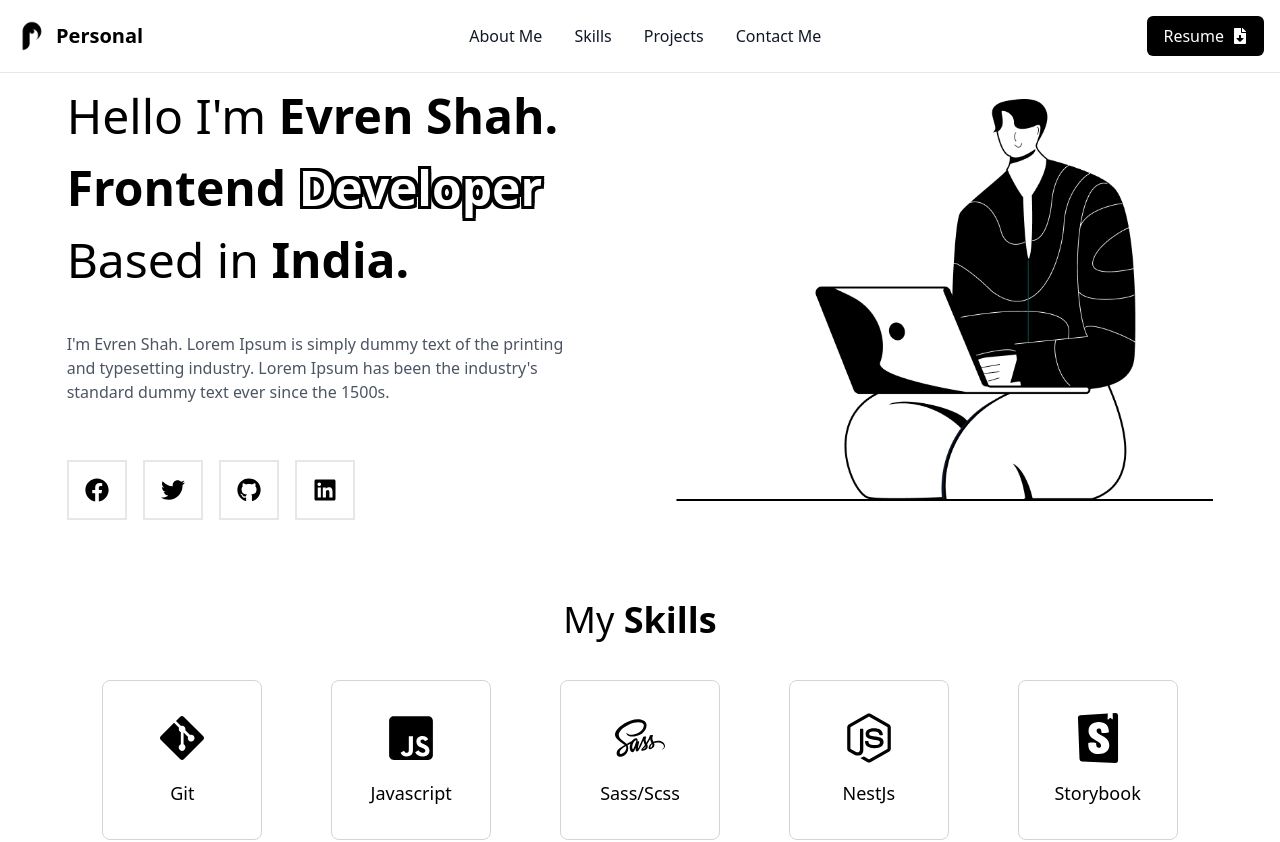
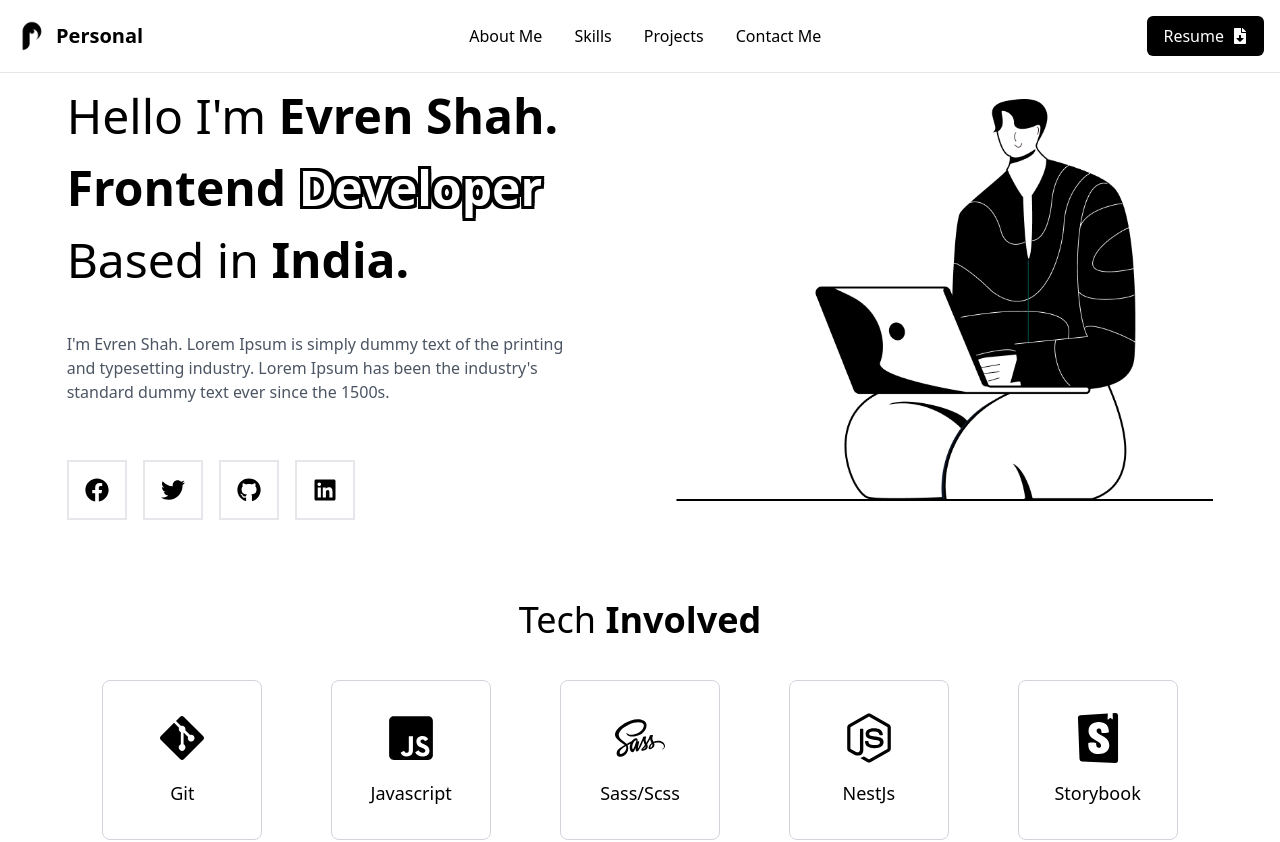
Before and after one commit to MuhammadTaha-khan/port_folio, a Next.js app: page / in a window 1280 px wide. Shown: the top 842 px of the page. Built offline with nearby package versions, Linux system fonts and the light colour scheme.

Commit message:
Fix ESLint issues

```diff
--- a/src/app/components/Navbar.tsx
+++ b/src/app/components/Navbar.tsx
@@ -7,10 +7,24 @@ import Link from 'next/link';
 
 const Navbar: React.FC = () => {
   const [isMenuOpen, setIsMenuOpen] = useState(false);
-  const [activeSection, setActiveSection] = useState<string>('About Me');
+  const [activeSection, setActiveSection] = useState<string>('about');
 
   const handleMenuToggle = () => {
     setIsMenuOpen(!isMenuOpen);
+  };
+
+  const handleSmoothScroll = (event: React.MouseEvent<HTMLAnchorElement, MouseEvent>, sectionId: string) => {
+    event.preventDefault();
+    const section = document.getElementById(sectionId);
+    if (section) {
+      section.scrollIntoView({
+        behavior: 'smooth',
+      });
+      // Set timeout for the 4-second scroll duration
+      setTimeout(() => {
+        setActiveSection(sectionId);
+      }, 4000); // 4 seconds (4000ms)
+    }
   };
 
   useEffect(() => {
@@ -91,7 +105,8 @@ const Navbar: React.FC = () => {
             <li>
               <a
                 href="#about"
-                className={`block py-2 px-3 rounded ${activeSection === 'about' ? 'text-blue-700' : 'text-gray-900'} md:bg-transparent md:p-0 dark:text-white`}
+                onClick={(e) => handleSmoothScroll(e, 'about')}
+                className={`block py-2 px-3 rounded ${activeSection === 'about' ? 'font-bold' : 'text-black'} md:bg-transparent md:p-0 dark:text-white`}
               >
                 About Me
               </a>
@@ -99,7 +114,8 @@ const Navbar: React.FC = () => {
             <li>
               <a
                 href="#skills"
-                className={`block py-2 px-3 rounded ${activeSection === 'skills' ? 'text-blue-700' : 'text-gray-900'} md:bg-transparent md:p-0 dark:text-white`}
+                onClick={(e) => handleSmoothScroll(e, 'skills')}
+                className={`block py-2 px-3 rounded ${activeSection === 'skills' ? 'font-bold' : 'text-black'} md:bg-transparent md:p-0 dark:text-white`}
               >
                 Skills
               </a>
@@ -107,7 +123,8 @@ const Navbar: React.FC = () => {
             <li>
               <a
                 href="#projects"
-                className={`block py-2 px-3 rounded ${activeSection === 'projects' ? 'text-blue-700' : 'text-gray-900'} md:bg-transparent md:p-0 dark:text-white`}
+                onClick={(e) => handleSmoothScroll(e, 'projects')}
+                className={`block py-2 px-3 rounded ${activeSection === 'projects' ? 'font-bold' : 'text-black'} md:bg-transparent md:p-0 dark:text-white`}
               >
                 Projects
               </a>
@@ -115,7 +132,8 @@ const Navbar: React.FC = () => {
             <li>
               <a
                 href="#contact"
-                className={`block py-2 px-3 rounded ${activeSection === 'contact' ? 'text-blue-700' : 'text-gray-900'} md:bg-transparent md:p-0 dark:text-white`}
+                onClick={(e) => handleSmoothScroll(e, 'contact')}
+                className={`block py-2 px-3 rounded ${activeSection === 'contact' ? 'font-bold' : 'text-black'} md:bg-transparent md:p-0 dark:text-white`}
               >
                 Contact Me
               </a>
@@ -149,18 +167,11 @@ export default Navbar;
 
 
 
-
-
-
-
-
-
-
 // "use client";
 // import React, { useState, useEffect } from 'react';
 // import Image from 'next/image';
 // import logo from '../../../public/logo.png';
-// import { FaFileDownload} from 'react-icons/fa';
+// import { FaFileDownload } from 'react-icons/fa';
 // import Link from 'next/link';
 
 // const Navbar: React.FC = () => {
@@ -180,7 +191,7 @@ export default Navbar;
 //     };
 
 //     const observer = new IntersectionObserver((entries) => {
-//       entries.forEach(entry => {
+//       entries.forEach((entry) => {
 //         if (entry.isIntersecting) {
 //           const sectionId = entry.target.getAttribute('id');
 //           if (sectionId) setActiveSection(sectionId);
@@ -188,29 +199,31 @@ export default Navbar;
 //       });
 //     }, observerOptions);
 
-//     sections.forEach(section => observer.observe(section));
+//     sections.forEach((section) => observer.observe(section));
 
 //     return () => {
-//       sections.forEach(section => observer.unobserve(section));
+//       sections.forEach((section) => observer.unobserve(section));
 //     };
 //   }, []);
 
 //   return (
 //     <nav className="bg-white dark:bg-gray-900 fixed w-full z-20 top-0 start-0 border-b border-gray-200 dark:border-gray-600">
 //       <div className="max-w-screen-xl flex flex-wrap items-center justify-between mx-auto p-4">
-//        <a href='#' className="flex items-center space-x-2">
-//          <Image src={logo} alt="Logo" width={32} height={32} />
-//          <span className="text-xl font-bold">Personal</span>
-//        </a>
-
+//         <a href="#" className="flex items-center space-x-2">
+//           <Image src={logo} alt="Logo" width={32} height={32} />
+//           <span className="text-xl font-bold">Personal</span>
+//         </a>
 
 //         <div className="flex md:order-2 space-x-3 md:space-x-0 rtl:space-x-reverse">
-//        <div className="hidden md:flex bg-black text-white px-4 py-2 rounded-md items-center space-x-2">
-//         <Link href="/resume.pdf" download className="flex items-center space-x-2">
-//            <span>Resume</span>
-//            <FaFileDownload />
-//          </Link>
-//        </div>
+//           {/* This div will show on larger screens */}
+//           <div className="hidden md:flex bg-black text-white px-4 py-2 rounded-md items-center space-x-2">
+//             <Link href="/resume.pdf" download className="flex items-center space-x-2">
+//               <span>Resume</span>
+//               <FaFileDownload />
+//             </Link>
+//           </div>
+
+//           {/* Menu button */}
 //           <button
 //             data-collapse-toggle="navbar-sticky"
 //             type="button"
@@ -237,6 +250,8 @@ export default Navbar;
 //             </svg>
 //           </button>
 //         </div>
+
+//         {/* Navbar items */}
 //         <div
 //           className={`items-center justify-between w-full md:flex md:w-auto md:order-1 ${isMenuOpen ? 'block' : 'hidden'}`}
 //           id="navbar-sticky"
@@ -245,7 +260,7 @@ export default Navbar;
 //             <li>
 //               <a
 //                 href="#about"
-//                 className={`block py-2 px-3 rounded ${activeSection === 'about' ? 'text-blue-700' : 'text-gray-900'} md:bg-transparent md:p-0 dark:text-white`}
+//                 className={`block py-2 px-3 rounded ${activeSection === 'about' ? 'font-bold' : 'text-black'} md:bg-transparent md:p-0 dark:text-white`}
 //               >
 //                 About Me
 //               </a>
@@ -253,7 +268,7 @@ export default Navbar;
 //             <li>
 //               <a
 //                 href="#skills"
-//                 className={`block py-2 px-3 rounded ${activeSection === 'skills' ? 'text-blue-700' : 'text-gray-900'} md:bg-transparent md:p-0 dark:text-white`}
+//                 className={`block py-2 px-3 rounded ${activeSection === 'skills' ? 'font-bold' : 'text-black'} md:bg-transparent md:p-0 dark:text-white`}
 //               >
 //                 Skills
 //               </a>
@@ -261,7 +276,7 @@ export default Navbar;
 //             <li>
 //               <a
 //                 href="#projects"
-//                 className={`block py-2 px-3 rounded ${activeSection === 'projects' ? 'text-blue-700' : 'text-gray-900'} md:bg-transparent md:p-0 dark:text-white`}
+//                 className={`block py-2 px-3 rounded ${activeSection === 'projects' ? 'font-bold' : 'text-black'} md:bg-transparent md:p-0 dark:text-white`}
 //               >
 //                 Projects
 //               </a>
@@ -269,10 +284,21 @@ export default Navbar;
 //             <li>
 //               <a
 //                 href="#contact"
-//                 className={`block py-2 px-3 rounded ${activeSection === 'contact' ? 'text-blue-700' : 'text-gray-900'} md:bg-transparent md:p-0 dark:text-white`}
+//                 className={`block py-2 px-3 rounded ${activeSection === 'contact' ? 'font-bold' : 'text-black'} md:bg-transparent md:p-0 dark:text-white`}
 //               >
 //                 Contact Me
 //               </a>
+//             </li>
+//             {/* This resume link will show in the menu when the screen is less than 768px */}
+//             <li className="md:hidden ">
+//               <Link
+//                 href="/resume.pdf"
+//                 download
+//                 className="block  bg-black text-white px-4 py-4 rounded-md items-center space-x-2 w-40"
+//               >
+//                 <span>Resume</span>
+//                 <FaFileDownload className="inline ml-2" />
+//               </Link>
 //             </li>
 //           </ul>
 //         </div>
--- a/src/app/components/Skills.tsx
+++ b/src/app/components/Skills.tsx
@@ -20,7 +20,7 @@ const Skills: React.FC = () => {
   return (
     <section className="container mx-auto py-20" id='skills'>
       <h2 className="text-center text-4xl font-light mb-10">
-        My <span className="text-black font-bold">Skills</span>
+        Tech <span className="text-black font-bold">Involved</span>
       </h2>
       <div className="grid grid-cols-2 sm:grid-cols-3 place-items-center lg:grid-cols-5  gap-6 px-20 max-sm:p-5 ">
         {skills.map((skill, index) => (
```
Also changed, not shown: src/app/images/img.png (deleted), 1 other file (tests, documents, lock files or other folders).
